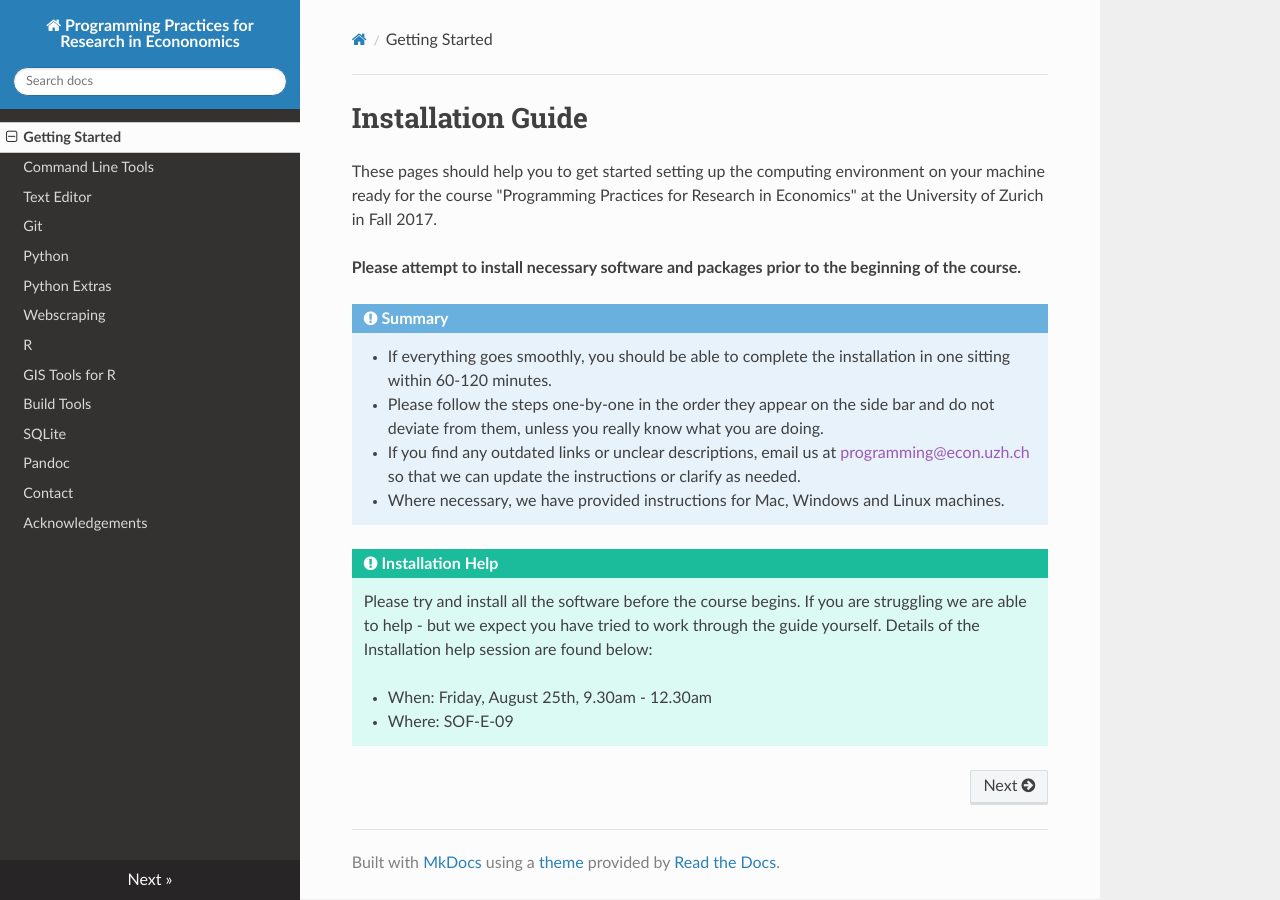
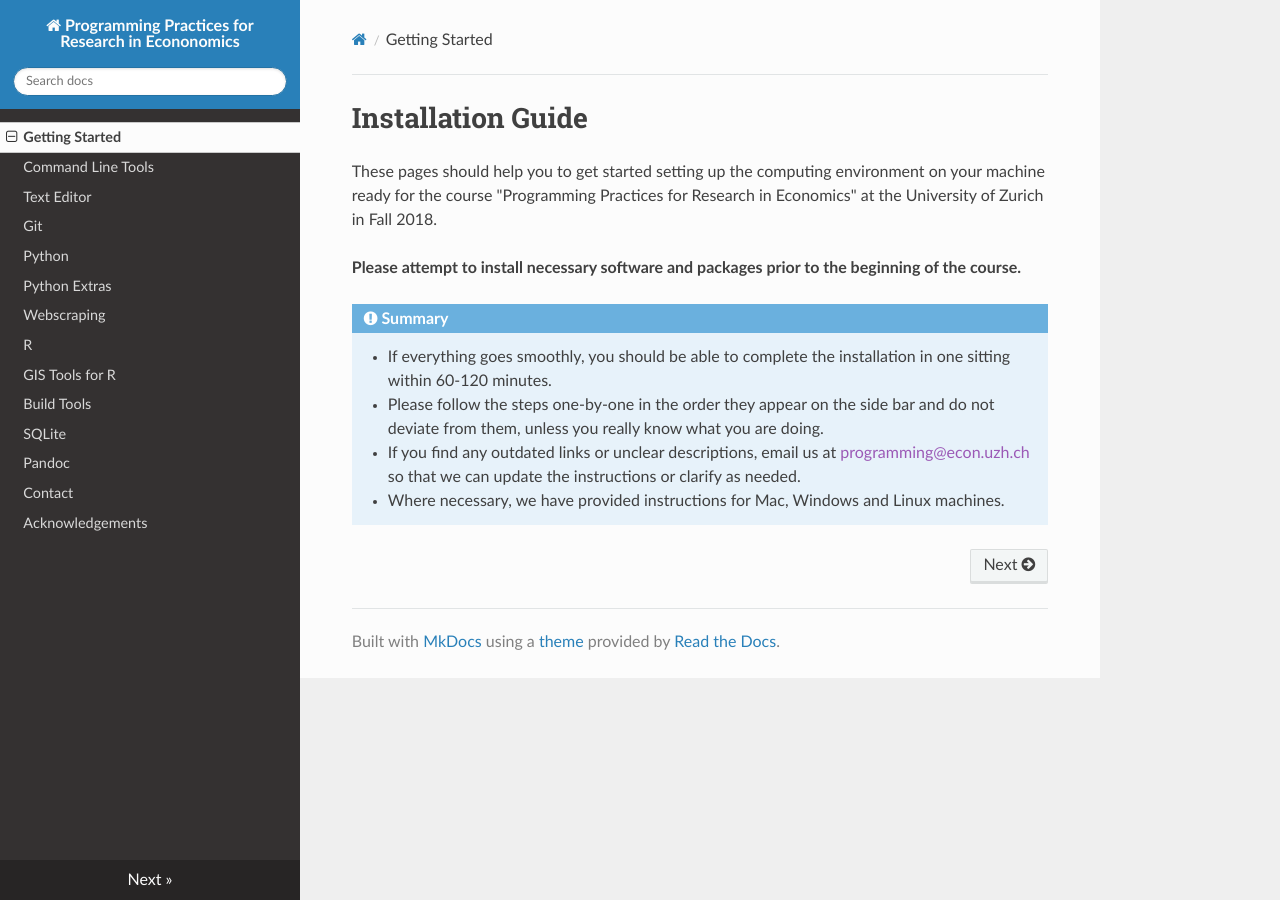
Before and after one commit to pp4rs/DEPRECATED-installation-guide, an MkDocs documentation site: the page built from docs/index.md, in a window 1280 px wide. Built offline with MkDocs 1.6.1, drawn with Linux system fonts in a browser that asks for light colours; nearby versions of some CDN libraries; old or Windows-style settings are respelled for this version of MkDocs.

Commit message:
Updated index page

```diff
--- a/docs/index.md
+++ b/docs/index.md
@@ -8,7 +8,7 @@ Thanks!
 
 Programming Practices for Research in Economics Team -->
 
-These pages should help you to get started setting up the computing environment on your machine ready for the course "Programming Practices for Research in Economics" at the University of Zurich in Fall 2017.
+These pages should help you to get started setting up the computing environment on your machine ready for the course "Programming Practices for Research in Economics" at the University of Zurich in Fall 2018.
 
 **Please attempt to install necessary software and packages prior to the beginning of the course.**
 
@@ -19,10 +19,10 @@ These pages should help you to get started setting up the computing environment
     * Where necessary, we have provided instructions for Mac, Windows and Linux machines.
 
 
-!!! tip "Installation Help"
-    Please try and install all the software before the course begins.
-    If you are struggling we are able to help - but we expect you have tried to work through the guide yourself.
-    Details of the Installation help session are found below:
+<!-- !!! tip "Installation Help" -->
+<!--     Please try and install all the software before the course begins. -->
+<!--     If you are struggling we are able to help - but we expect you have tried to work through the guide yourself. -->
+<!--     Details of the Installation help session are found below: -->
 
-    * When: Friday, August 25th, 9.30am - 12.30am
-    * Where: SOF-E-09
+<!--     * When: Friday, August 25th, 9.30am - 12.30am -->
+<!--     * Where: SOF-E-09 -->
```
